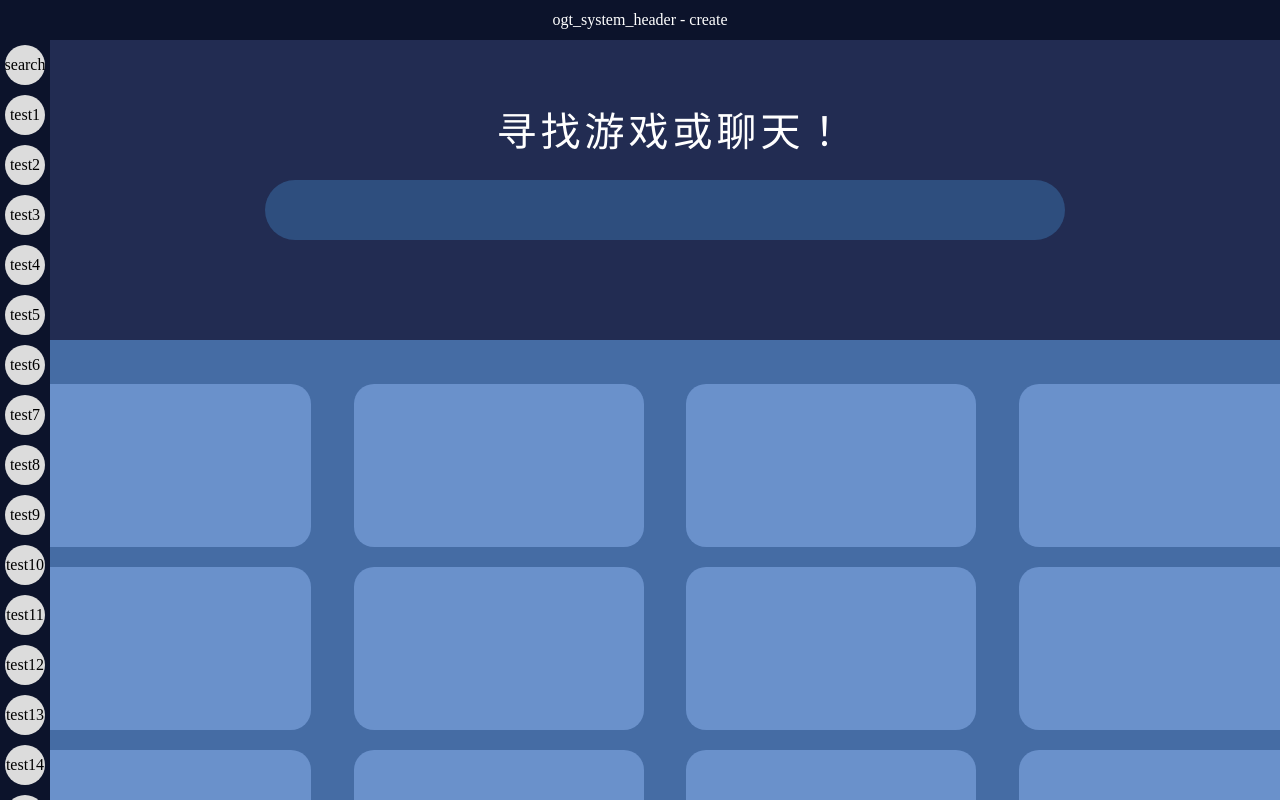
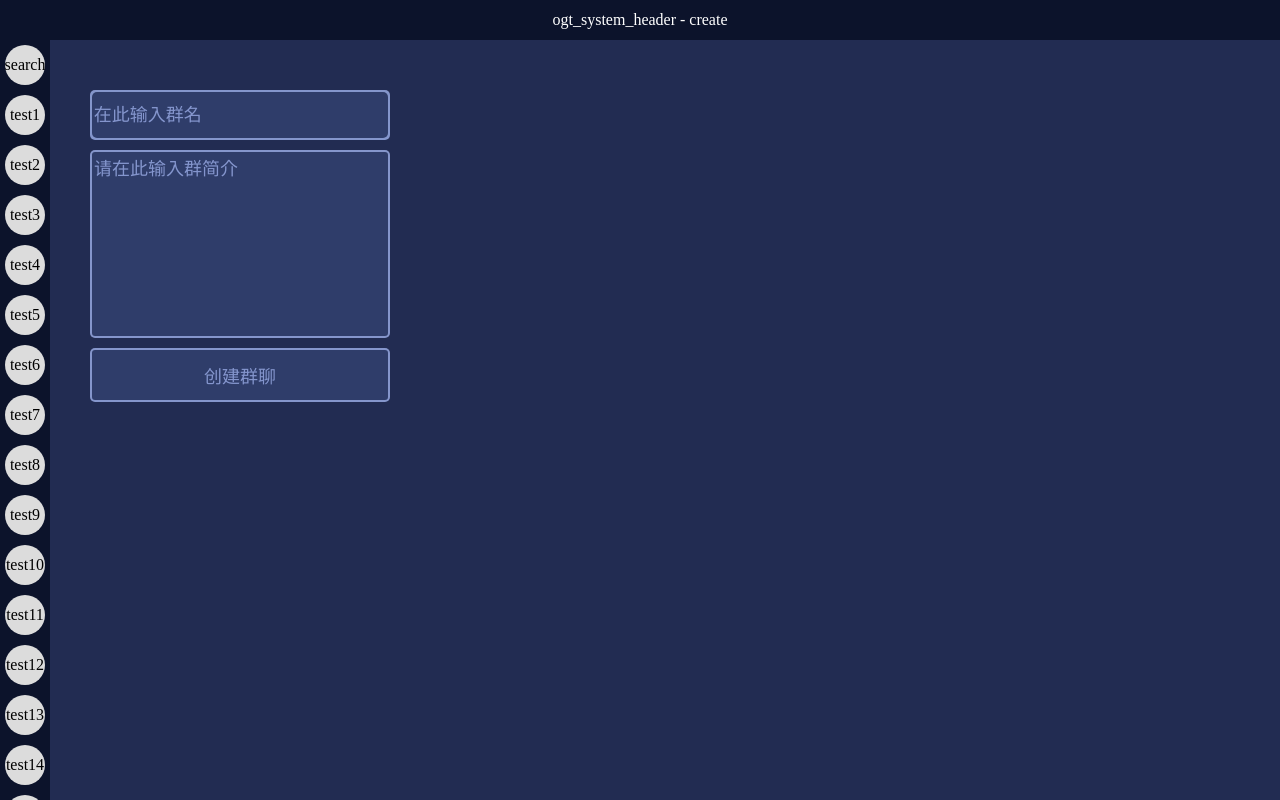
Before and after one commit to cfdxkk/OGT_System_Client, a Vue app: page /create in a window 1280 px wide. Built offline with nearby package versions, Linux system fonts and the light colour scheme.

Commit message:
新增一个创建群聊的页面

```diff
--- /dev/null
+++ b/src/components/create/Create.vue
@@ -0,0 +1,202 @@
+<template>
+  <div id="createPage" class="createPageBox">
+    <div class="createGroupName">
+      <input type="text" id="createGroupNameInput" class="createGroupNameInput" placeholder="在此输入群名">
+    </div>
+
+    <textarea id="createGroupIntroductionInput" class="createGroupTextInput" placeholder="请在此输入群简介" ></textarea>
+
+    <div id="createGroupButton" class="createGroupButton" @click="createGroup">
+      创建群聊
+    </div>
+
+  </div>
+
+</template>
+
+<script>
+export default {
+  name: "Create",
+  data: () => {
+    return {
+      // hostAddress: "150.158.98.146:8888",
+      hostAddress: "localhost:8888",
+
+
+
+    }
+  },
+  components: {
+  },
+  computed: {
+    createGroupUrl() {return "http://" + this.hostAddress + "/group/create"}
+  },
+  methods: {
+    createGroup: function (){
+      let createGroupNameInput = document.getElementById('createGroupNameInput')
+      let groupName = createGroupNameInput.value
+      let createGroupIntroductionInput = document.getElementById('createGroupIntroductionInput')
+      let createGroupIntroduction = createGroupIntroductionInput.value
+
+
+
+      if (!(groupName === '' || createGroupIntroduction === '')){
+        let groupInfo = {
+          groupName: groupName,
+          groupIntroduction: createGroupIntroduction
+        }
+
+        console.log('groupName',groupName)
+        console.log('groupText',createGroupIntroduction)
+        this.Axios.post(this.createGroupUrl, groupInfo).then(data => {
+          console.log('create status: ',data)
+        })
+      }
+
+      console.log('create')
+    }
+  }
+}
+</script>
+
+<style scoped>
+.createPageBox {
+  --create-box-little-gray-white: #F5F5F5FF;
+  --create-box-little-blue-white: #8697CEFC;
+  --user-box-bottom-line-blue: #8697CE47;
+  --add-event-box-blue: #19275DFF;
+
+  --group-input-back-ground-color: #2F3D6AFF;
+}
+
+.createPageBox {
+  position: absolute;
+  top: var(--zero-pixel);
+  left: var(--zero-pixel);
+
+  width: 100%;
+  height: 100%;
+}
+
+
+
+
+
+
+.createGroupName {
+  position: absolute;
+  top: 40px;
+  left: 40px;
+
+  margin-top: 10px;
+  width: 300px;
+  height: 50px;
+
+  border-radius: 5px 5px;
+  background-color: var(--create-box-little-blue-white);
+
+  display: grid;
+  align-items: center;
+  justify-items: center;
+}
+.createGroupNameInput {
+  width: 97.5%;
+  height: 88%;
+
+  font-size: 18px;
+  font-family: var(--default-font);
+  color: var(--create-box-little-gray-white);
+  border: 0;
+  outline:none;
+  border-radius: 5px 5px;
+  background-color: var(--group-input-back-ground-color);
+}
+.createGroupNameInput::-webkit-input-placeholder {
+  font-size: 18px;
+  font-family: var(--default-font);
+  color: var(--create-box-little-blue-white);
+}
+
+
+
+
+
+
+.createGroupTextInput {
+  position: absolute;
+  top: 100px;
+  left: 40px;
+
+  margin-top: 10px;
+  width: 292px;
+  height: 180px;
+
+  resize:none;
+
+  font-size: 18px;
+  font-family: var(--default-font);
+  color: var(--create-box-little-gray-white);
+  border: 2px solid var(--create-box-little-blue-white);
+  outline:none;
+  border-radius: 5px 5px;
+  background-color: var(--group-input-back-ground-color);
+}
+.createGroupTextInput::-webkit-input-placeholder {
+  font-size: 18px;
+  color: var(--create-box-little-blue-white);
+}
+
+/* 修改滚动条样式 */
+.createGroupTextInput::-webkit-scrollbar {
+  width: 6px;
+  background-color: var(--event-back-ground-blue);
+}
+.createGroupTextInput::-webkit-scrollbar-thumb {
+  border-radius: 6px;
+  background-color: #FFFFFF10;
+}
+.createGroupTextInput::-webkit-scrollbar-thumb:hover {
+  background-color: #FFFFFF5A;
+}
+.createGroupTextInput::-webkit-scrollbar-track {
+  border-radius: 6px;
+  background-color: #FFFFFF10;
+}
+.createGroupTextInput::-webkit-scrollbar-track:hover {
+  background-color: #FFFFFF12;
+}
+
+
+
+
+
+.createGroupButton {
+  position: absolute;
+  top: 298px;
+  left: 40px;
+
+  margin-top: 10px;
+  width: 296px;
+  height: 50px;
+
+
+  font-size: 18px;
+  font-family: var(--default-font);
+  color: var(--create-box-little-blue-white);
+  border: 2px solid var(--create-box-little-blue-white);
+  border-radius: 5px 5px;
+  background-color: var(--group-input-back-ground-color);
+  cursor: pointer;
+
+  display: grid;
+  align-items: center;
+  justify-items: center;
+}
+
+.createGroupButton:hover {
+  color: var(--create-box-little-gray-white);
+  border: 2px solid var(--create-box-little-gray-white);
+}
+
+
+</style>
--- a/src/components/testPageStore/MessageTestPage.vue
+++ b/src/components/testPageStore/MessageTestPage.vue
@@ -62,8 +62,8 @@ export default {
   name: "MessageTestPage",
   data: () => {
     return {
-      hostAddress: "150.158.98.146:8888",
-      // hostAddress: "localhost:8888",
+      // hostAddress: "150.158.98.146:8888",
+      hostAddress: "localhost:8888",
 
       websocket: null,
 
--- a/src/router/index.js
+++ b/src/router/index.js
@@ -50,11 +50,11 @@ const routes = [
   },
   {
     path: '/create',
-    name: 'Search',
+    name: 'Create',
     components: {
       default: () => import("@/components/search/Search"),
       header: () => import("@/components/header/Header"),
-      content: () => import("@/components/search/Search")
+      content: () => import("@/components/create/Create")
     }
   }
 ]
```
